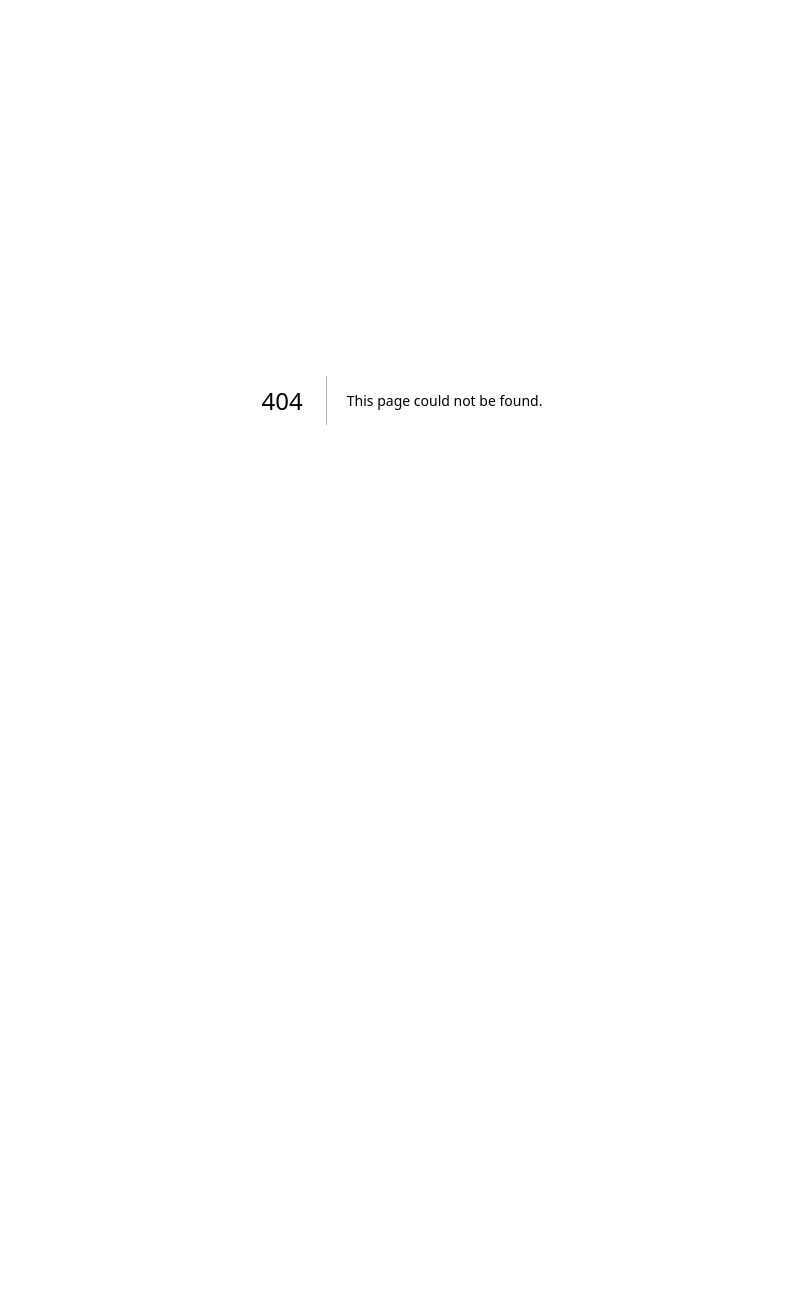
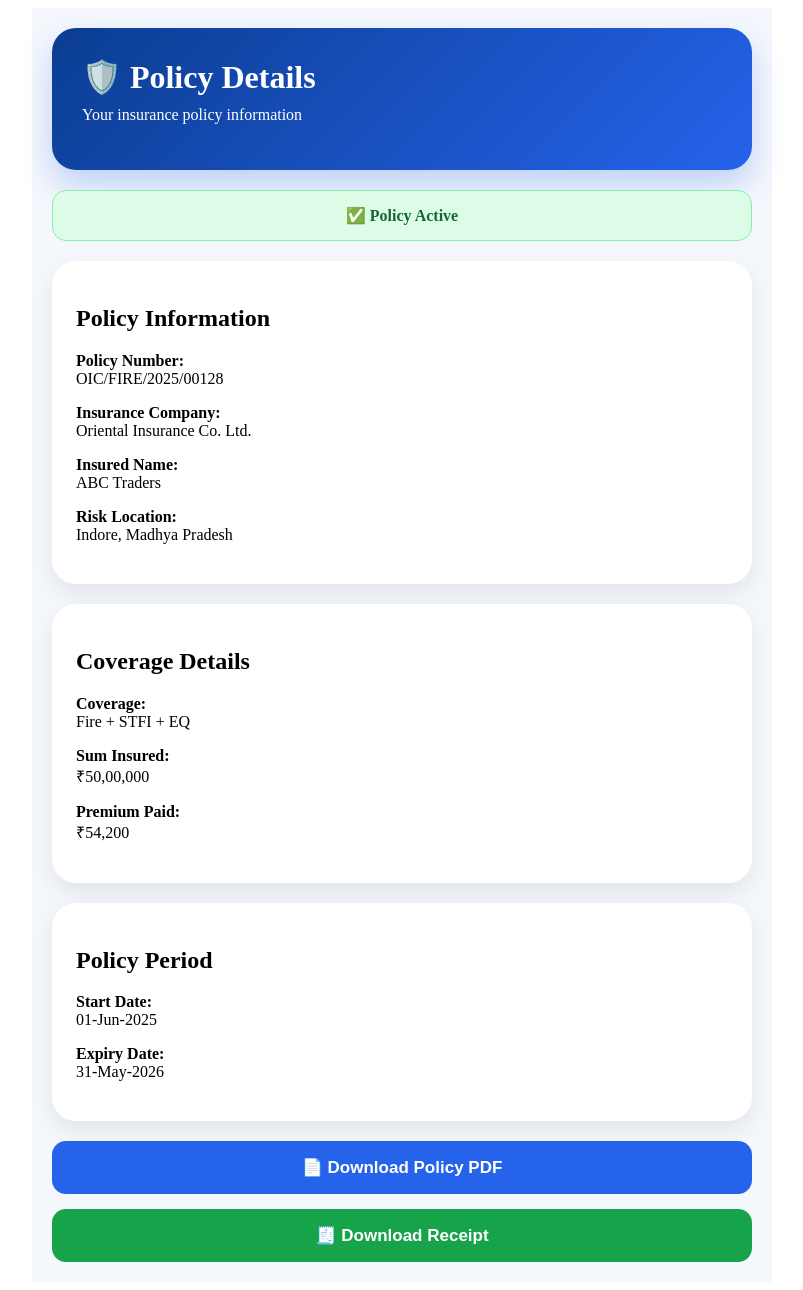
Before and after one commit to Arunsonly/property-insurance-portal, a Next.js app: page /user/policy-details in a window 1280 px wide. Before the commit this address had no page. Shown: the whole page, without its empty margins (238-1041 px from the left). Before the commit the page ends 800 px from the top, so only its background shows below. Built offline with nearby package versions, Linux system fonts and the light colour scheme.

Commit message:
Create policy-details.js

```diff
--- /dev/null
+++ b/pages/user/policy-details.js
@@ -0,0 +1,176 @@
+export default function PolicyDetails() {
+  return (
+    <div
+      style={{
+        background: "#f4f7fc",
+        minHeight: "100vh",
+        padding: "20px",
+        maxWidth: "700px",
+        margin: "0 auto",
+      }}
+    >
+      {/* Header */}
+      <div
+        style={{
+          background: "linear-gradient(135deg,#0b3d91,#2563eb)",
+          color: "#fff",
+          padding: "30px",
+          borderRadius: "24px",
+          marginBottom: "20px",
+          boxShadow: "0 15px 30px rgba(37,99,235,.25)",
+        }}
+      >
+        <h1 style={{ margin: 0 }}>
+          🛡️ Policy Details
+        </h1>
+
+        <p style={{ marginTop: "10px" }}>
+          Your insurance policy information
+        </p>
+      </div>
+
+      {/* Status */}
+      <div
+        style={{
+          background: "#dcfce7",
+          color: "#166534",
+          padding: "15px",
+          borderRadius: "14px",
+          fontWeight: "700",
+          textAlign: "center",
+          marginBottom: "20px",
+          border: "1px solid #86efac",
+        }}
+      >
+        ✅ Policy Active
+      </div>
+
+      {/* Policy Info */}
+      <div
+        style={{
+          background: "#fff",
+          borderRadius: "24px",
+          padding: "24px",
+          marginBottom: "20px",
+          boxShadow: "0 10px 25px rgba(0,0,0,.08)",
+        }}
+      >
+        <h2>Policy Information</h2>
+
+        <p>
+          <strong>Policy Number:</strong>
+          <br />
+          OIC/FIRE/2025/00128
+        </p>
+
+        <p>
+          <strong>Insurance Company:</strong>
+          <br />
+          Oriental Insurance Co. Ltd.
+        </p>
+
+        <p>
+          <strong>Insured Name:</strong>
+          <br />
+          ABC Traders
+        </p>
+
+        <p>
+          <strong>Risk Location:</strong>
+          <br />
+          Indore, Madhya Pradesh
+        </p>
+      </div>
+
+      {/* Coverage */}
+      <div
+        style={{
+          background: "#fff",
+          borderRadius: "24px",
+          padding: "24px",
+          marginBottom: "20px",
+          boxShadow: "0 10px 25px rgba(0,0,0,.08)",
+        }}
+      >
+        <h2>Coverage Details</h2>
+
+        <p>
+          <strong>Coverage:</strong>
+          <br />
+          Fire + STFI + EQ
+        </p>
+
+        <p>
+          <strong>Sum Insured:</strong>
+          <br />
+          ₹50,00,000
+        </p>
+
+        <p>
+          <strong>Premium Paid:</strong>
+          <br />
+          ₹54,200
+        </p>
+      </div>
+
+      {/* Policy Period */}
+      <div
+        style={{
+          background: "#fff",
+          borderRadius: "24px",
+          padding: "24px",
+          marginBottom: "20px",
+          boxShadow: "0 10px 25px rgba(0,0,0,.08)",
+        }}
+      >
+        <h2>Policy Period</h2>
+
+        <p>
+          <strong>Start Date:</strong>
+          <br />
+          01-Jun-2025
+        </p>
+
+        <p>
+          <strong>Expiry Date:</strong>
+          <br />
+          31-May-2026
+        </p>
+      </div>
+
+      {/* Download Buttons */}
+      <button
+        style={{
+          width: "100%",
+          background: "#2563eb",
+          color: "#fff",
+          border: "none",
+          padding: "16px",
+          borderRadius: "14px",
+          fontSize: "17px",
+          fontWeight: "700",
+          marginBottom: "15px",
+          cursor: "pointer",
+        }}
+      >
+        📄 Download Policy PDF
+      </button>
+
+      <button
+        style={{
+          width: "100%",
+          background: "#16a34a",
+          color: "#fff",
+          border: "none",
+          padding: "16px",
+          borderRadius: "14px",
+          fontSize: "17px",
+          fontWeight: "700",
+          cursor: "pointer",
+        }}
+      >
+        🧾 Download Receipt
+      </button>
+    </div>
+  );
+}
```
